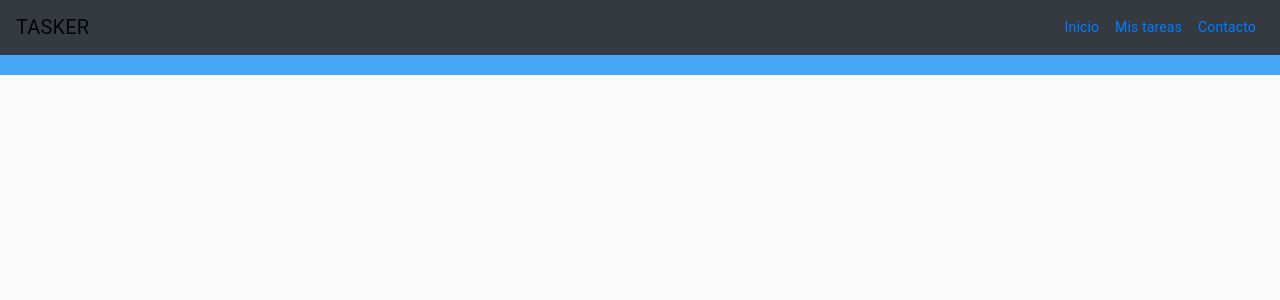
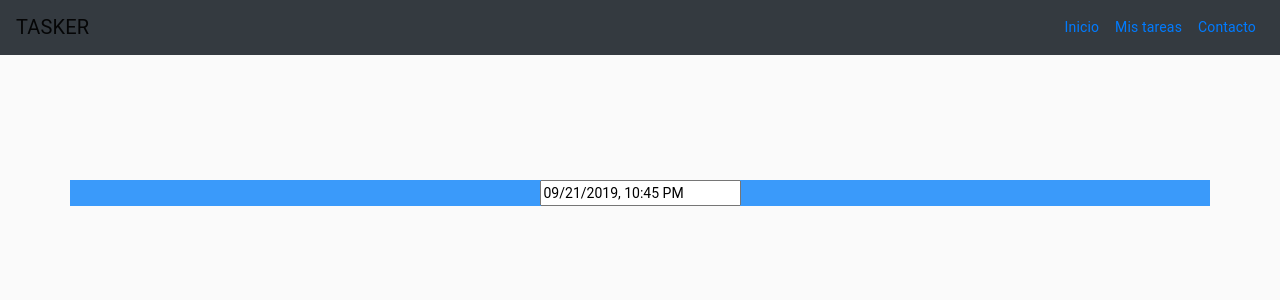
Before and after one commit to ManuFerrer094/tasker, a React (Create React App) app: page /contacto in a window 1280 px wide. Shown: the top 300 px of the page. Built offline with nearby package versions, Linux system fonts and the light colour scheme.

Commit message:
WIP Datepicker-React

```diff
--- a/package.json
+++ b/package.json
@@ -3,9 +3,15 @@
   "version": "0.1.0",
   "private": true,
   "dependencies": {
+    "@material-ui/core": "^4.4.3",
+    "axios": "^0.19.0",
     "bootstrap": "^4.3.1",
+    "moment": "^2.24.0",
     "react": "^16.9.0",
+    "react-datepicker": "^2.9.6",
     "react-dom": "^16.9.0",
+    "react-jsx": "^1.0.0",
+    "react-mail-form": "^2.0.2",
     "react-router-dom": "^5.0.1",
     "react-scripts": "3.1.2",
     "reactstrap": "^8.0.1"
--- a/src/App.js
+++ b/src/App.js
@@ -14,6 +14,7 @@ class App extends React.Component {
           <Minavbar></Minavbar>
           <FixedContainer></FixedContainer>
 
+
         </div>
       </Router>
     );
--- a/src/Componentes/Contacto.js
+++ b/src/Componentes/Contacto.js
@@ -1,14 +1,30 @@
 import React from "react";
-import FixedContainer from "./FixedContainer";
+import DatePicker from "react-datepicker";
+
+import "react-datepicker/dist/react-datepicker.css";
+
+// CSS Modules, react-datepicker-cssmodules.css
+// import 'react-datepicker/dist/react-datepicker-cssmodules.css';
 
 class Contacto extends React.Component {
+  state = {
+    startDate: new Date()
+  };
+
+  handleChange = date => {
+    this.setState({
+      startDate: date
+    });
+  };
+
   render() {
     return (
-      <div>
-
-      </div>
+      <DatePicker
+        selected={this.state.startDate}
+        onChange={this.handleChange}showTimeSelect
+        dateFormat="Pp"locale="es"
+      />
     );
   }
 }
-
 export default Contacto;
--- a/src/Componentes/FixedContainer.js
+++ b/src/Componentes/FixedContainer.js
@@ -1,16 +1,17 @@
 import React from 'react';
 import CssBaseline from '@material-ui/core/CssBaseline';
 import Typography from '@material-ui/core/Typography';
-import Container from '@material-ui/core/Container';
 import '../estilos/FixedContainerStyles.css';
 import Homepage from './Homepage';
 import Tareas from './Tareas';
 import Contacto from './Contacto';
 import { BrowserRouter as Router, Route, Switch } from "react-router-dom";
+import { Container,Row, Col } from 'reactstrap';
 export default function FixedContainer() {
   return (
     <React.Fragment>
       <CssBaseline />
+      <Col>
       <Container className="Traca" fixed maxWidth="xl">
       <Switch>
             <Route className="POLO" path="/homepage" component={Homepage}/>
@@ -18,6 +19,7 @@ export default function FixedContainer() {
             <Route path="/contacto" component={Contacto} />
       </Switch>
       </Container>
+      </Col>
     </React.Fragment>
   );
 }
--- a/src/Componentes/Tareas.js
+++ b/src/Componentes/Tareas.js
@@ -1,17 +1,27 @@
 import React from "react";
- import {Card,CardImg,CardBody,CardTitle,CardSubtitle,CardText,Button} from "reactstrap";
-
+import {Card,CardImg,CardBody,CardTitle,CardSubtitle,CardText,Button} from "reactstrap";
+import '../estilos/estiloBotones.css';
 class Tareas extends React.Component {
+  constructor() {
+    super();
+    this.state = {
+      titulo : 'Hola',
+      textoTarea : 'Esto es la descripción de la tarea número 1'
+    }
+  }
+  handleChange = (e) =>{
+    this.setState({value: e.target.value});
+  }
   render() {
     return (
       <div>
       <Card>
         <CardImg top width="100%" src="/assets/318x180.svg" alt="Card image cap" />
         <CardBody>
-          <CardTitle>Card title</CardTitle>
-          <CardSubtitle>Card subtitle</CardSubtitle>
-          <CardText>Some quick example text to build on the card title and make up the bulk of the card's content.</CardText>
-          <Button>Button</Button>
+          <CardTitle></CardTitle>
+          <CardSubtitle>{this.state.titulo}</CardSubtitle>
+          <CardText>{this.state.textoTarea}</CardText>
+          <Button className="centrado">Comenzar</Button>
         </CardBody>
       </Card>
     </div>
--- a/src/estilos/FixedContainerStyles.css
+++ b/src/estilos/FixedContainerStyles.css
@@ -2,5 +2,12 @@
     display: inline-block;
 }
 .Traca{
-    background-color: rgb(72, 167, 245);
+    background-color: rgb(58, 154, 250);
+    /*IMPORTANTE*/
+    display: flex;
+    justify-content: center;
+    align-items: center;
+    margin:10%;
+    width: 100%;
+    height: 100%;
 }
```
Also changed, not shown: src/estilos/estiloBotones.css (added), 1 other file (tests, documents, lock files or other folders).
